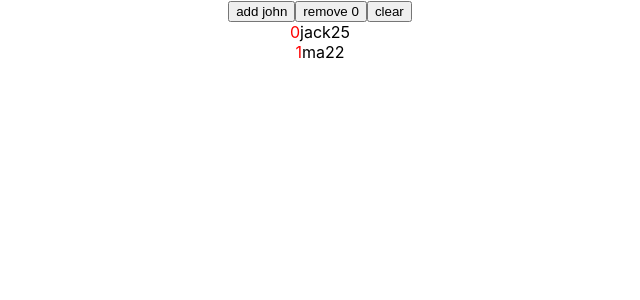
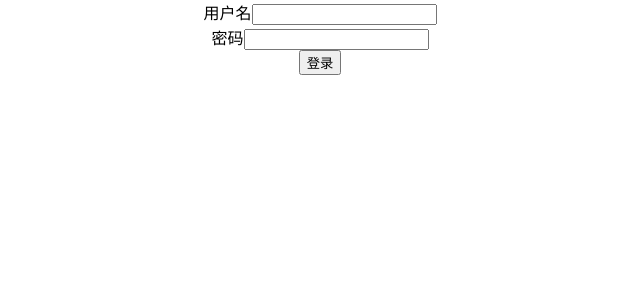
Before and after one commit to AimeeGuo12/jira, a React (Create React App) app: page / in a window 1280 px wide. Shown: the top 300 px of the page, without its empty margins (320-960 px from the left). Built offline with nearby package versions, Linux system fonts and the light colour scheme.

Commit message:
add 登录初级

```diff
--- a/package.json
+++ b/package.json
@@ -27,7 +27,7 @@
     "test": "react-scripts test",
     "eject": "react-scripts eject",
     "prepare": "husky install",
-    "json-server": "json-server __json_server_mock__/db.json --watch --port 3001"
+    "json-server": "json-server __json_server_mock__/db.json --watch --port 3001 --middleware ./__json_server_mock__/middleware.js"
   },
   "eslintConfig": {
     "extends": [
--- a/src/App.tsx
+++ b/src/App.tsx
@@ -3,11 +3,13 @@
 import "./App.css";
 import { ProjectList } from "./screens/project-list/index";
 import { TsReactTest } from "try-use-array";
+import { LoginScreen } from "screens/login";
 function App() {
   return (
     <div className="App">
       {/* <ProjectList></ProjectList> */}
-      <TsReactTest></TsReactTest>
+      {/* <TsReactTest></TsReactTest> */}
+      <LoginScreen></LoginScreen>
     </div>
   );
 }
--- /dev/null
+++ b/src/screens/login/index.tsx
@@ -0,0 +1,56 @@
+import { FormEvent } from "react";
+const apiUrl = process.env.REACT_APP_API_URL;
+// ts是鸭子类型（duck typing）： 面向接口编程， 不是面向对象编程
+// 如：
+// interface Base{
+//     id: number
+// }
+// interface Advance extends Base{
+//     name: string
+// }
+// const test = (p: Base) => {
+
+// }
+// // 即使a不是按照test参数定义的类型定义的，但是a中的接口数据格式对test来说是正确的。则a就可以作为
+// // test的参数传入
+// // const a: Advance={ id: 1, name: 'jack'}
+// const a = {id: 1, name: 'jack'}
+// test(a)
+
+export const LoginScreen = () => {
+  const login = (param: { username: string; password: string }) => {
+    fetch(`${apiUrl}/login`, {
+      method: "POST",
+      headers: {
+        "Content-type": "application/json",
+      },
+      body: JSON.stringify(param),
+    }).then(async (response) => {
+      if (response.ok) {
+      }
+    });
+  };
+
+  // HTMLFormElement extens Element
+  const handleSubmit = (event: FormEvent<HTMLFormElement>) => {
+    event.preventDefault();
+    const username = (event.currentTarget.elements[0] as HTMLInputElement)
+      .value;
+    const password = (event.currentTarget.elements[1] as HTMLInputElement)
+      .value;
+    login({ username, password });
+  };
+  return (
+    <form onSubmit={handleSubmit}>
+      <div>
+        <label htmlFor="username">用户名</label>
+        <input type="text" id={"username"} />
+      </div>
+      <div>
+        <label htmlFor="password">密码</label>
+        <input type="password" id="password" />
+      </div>
+      <button type="submit">登录</button>
+    </form>
+  );
+};
```
Also changed, not shown: __json_server_mock__/middleware.js (added, +15 -0 lines).
